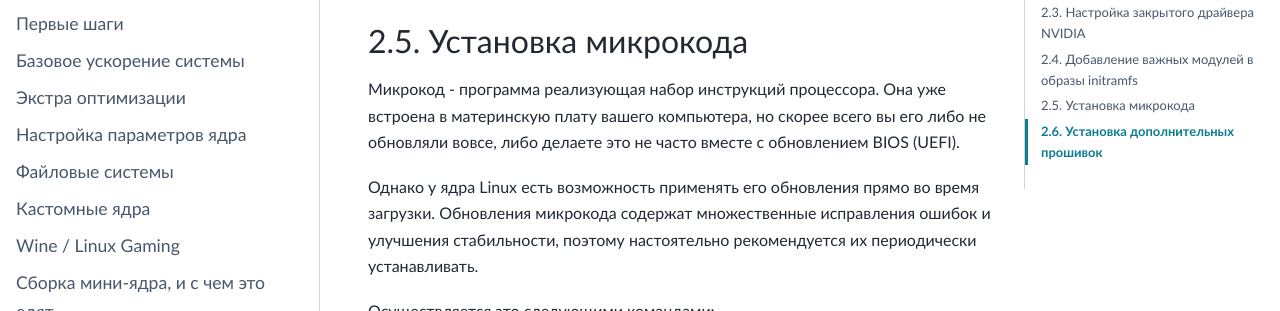
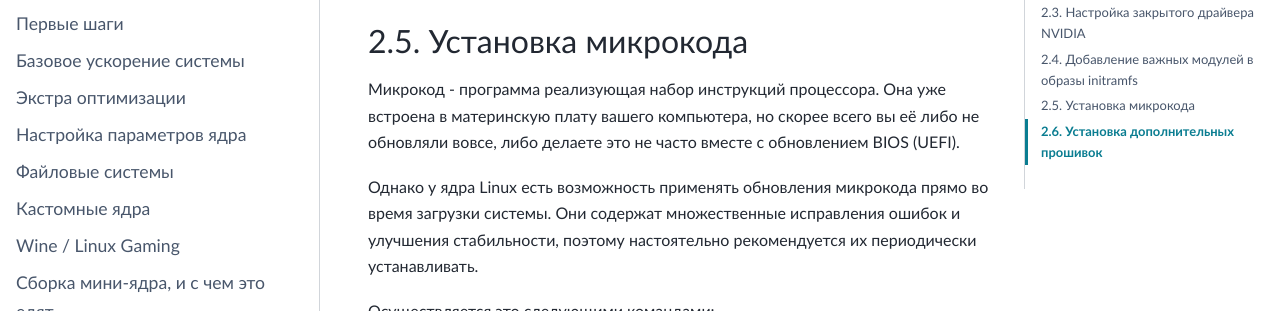
Before and after one commit to ventureoo/ARU, a Sphinx documentation site: the page built from docs/source/first-steps.rst, in a window 1280 px wide and 900 px high, scrolled down 13079 px. Shown: the part 181-492 px from the top of the window. Built offline with Sphinx 7.4.7 and the PyData theme 0.15.4, drawn with Linux system fonts in a browser that asks for light colours.

```diff
--- a/docs/source/first-steps.rst
+++ b/docs/source/first-steps.rst
@@ -427,7 +427,7 @@
 .. code-block:: shell
    :caption: sudo nano /etc/modprobe.d/nvidia-kms.conf
 
-    options nvidia_drm modeset=1
+   options nvidia_drm modeset=1
 
 Либо через параметр ядра ``nvidia-drm.modeset=1`` в конфигурации
 вашего загрузчика, однако первый способ универсален.
@@ -471,7 +471,7 @@
 .. code-block:: shell
    :caption: sudo nano /etc/modprobe.d/nvidia-sleep.conf
 
-    options nvidia NVreg_PreserveVideoMemoryAllocations=1
+   options nvidia NVreg_PreserveVideoMemoryAllocations=1
 
 Затем необходимо включить ряд специальных служб, которые помогут
 восстановить работоспособность вашего ПК при выходе из сна::
@@ -504,7 +504,7 @@
 .. code-block:: shell
    :caption: sudo nano /etc/modprobe.d/nvidia-pat.conf
 
-    options nvidia_drm NVreg_UsePageAttributeTable=1
+   options nvidia_drm NVreg_UsePageAttributeTable=1
 
 См. также: https://bbs.archlinux.org/viewtopic.php?id=242007
 
@@ -622,13 +622,13 @@
 ======================
 
 Микрокод - программа реализующая набор инструкций процессора. Она уже встроена
-в материнскую плату вашего компьютера, но скорее всего вы его либо не обновляли
+в материнскую плату вашего компьютера, но скорее всего вы её либо не обновляли
 вовсе, либо делаете это не часто вместе с обновлением BIOS (UEFI).
 
-Однако у ядра Linux есть возможность применять его обновления прямо во время
-загрузки. Обновления микрокода содержат множественные исправления ошибок и
-улучшения стабильности, поэтому настоятельно рекомендуется их периодически
-устанавливать.
+Однако у ядра Linux есть возможность применять обновления микрокода
+прямо во время загрузки системы. Они содержат множественные
+исправления ошибок и улучшения стабильности, поэтому настоятельно
+рекомендуется их периодически устанавливать.
 
 Осуществляется это следующими командами::
 
```
